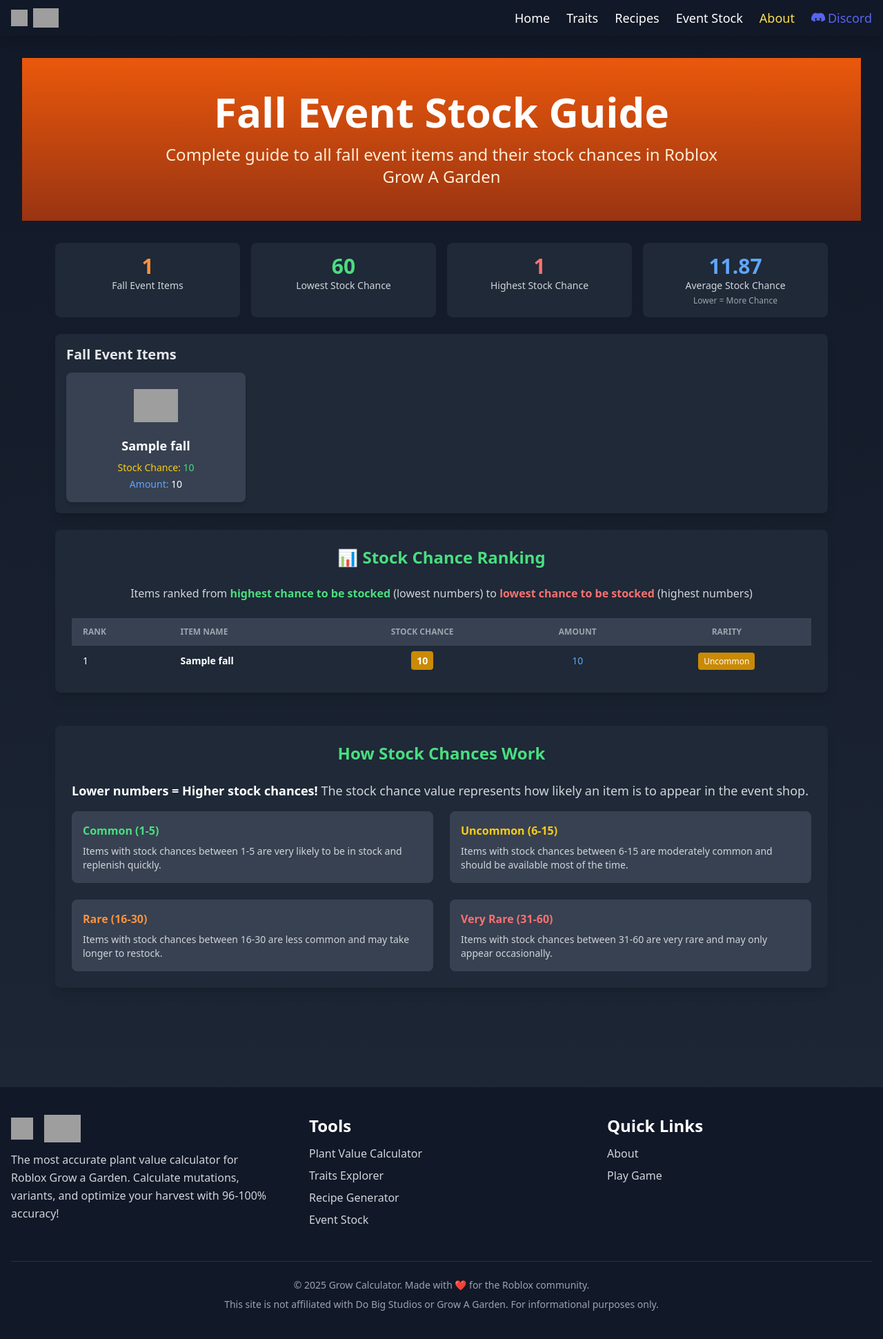
After one commit to NomadWithoutAHome/GrowCaculator-main, a FastAPI app: template templates/event_stock.html in a window 1280 px wide. The commit adds this page. Shown: the whole page at 69% size. Run offline with FastAPI, Linux system fonts and the light colour scheme; the template is opened without the code that fills it: most values are stand-ins (such as "Sample title", 1, 10 or a date in 2020); some libraries are stand-ins or nearby versions; grey boxes are pictures that could not be loaded.

Commit message:
event items

```diff
--- a/sitemap.xml
+++ b/sitemap.xml
@@ -25,6 +25,12 @@
         <priority>0.85</priority>
     </url>
     <url>
+        <loc>https://www.fruitcalculator.dohmboy64.com/event-stock</loc>
+        <lastmod>2025-09-14T00:00:00+00:00</lastmod>
+        <changefreq>weekly</changefreq>
+        <priority>0.85</priority>
+    </url>
+    <url>
         <loc>https://www.fruitcalculator.dohmboy64.com/about</loc>
         <lastmod>2025-09-11T00:00:00+00:00</lastmod>
         <changefreq>monthly</changefreq>
--- a/templates/base.html
+++ b/templates/base.html
@@ -292,6 +292,7 @@
                 <a class="hover:text-green-400 transition-colors" href="/">Home</a>
                 <a class="hover:text-blue-400 transition-colors" href="/traits">Traits</a>
                 <a class="hover:text-orange-400 transition-colors" href="/recipes">Recipes</a>
+                <a class="hover:text-purple-400 transition-colors" href="/event-stock">Event Stock</a>
                 <a class="hover:text-yellow-400 transition-colors text-yellow-300" href="/about">About</a>
                 <a href="https://discord.gg/WcxShmeRZj" target="_blank" rel="noopener" class="hover:text-[#5865F2] text-[#5865F2] transition-colors flex items-center">
                     <svg xmlns="http://www.w3.org/2000/svg" viewBox="0 0 24 24" fill="currentColor" class="w-5 h-5 mr-1"><path d="M20.317 4.369a19.791 19.791 0 0 0-4.885-1.515.074.074 0 0 0-.079.037c-.211.375-.447.864-.614 1.249a18.508 18.508 0 0 0-5.487 0 12.522 12.522 0 0 0-.625-1.249.077.077 0 0 0-.079-.037A19.736 19.736 0 0 0 3.683 4.369a.07.07 0 0 0-.032.027C.533 8.159-.32 11.87.099 15.539a.082.082 0 0 0 .031.056c2.073 1.523 4.084 2.444 6.042 3.053a.077.077 0 0 0 .084-.027c.466-.638.882-1.312 1.236-2.018a.076.076 0 0 0-.041-.104c-.662-.251-1.294-.555-1.91-.892a.077.077 0 0 1-.008-.129c.128-.096.256-.192.378-.291a.074.074 0 0 1 .077-.01c4.012 1.827 8.354 1.827 12.313 0a.075.075 0 0 1 .078.009c.122.099.25.195.378.291a.077.077 0 0 1-.007.129 11.72 11.72 0 0 1-1.911.892.076.076 0 0 0-.04.105c.36.705.776 1.379 1.235 2.018a.076.076 0 0 0 .084.028c1.959-.609 3.97-1.53 6.043-3.053a.077.077 0 0 0 .03-.055c.5-4.09-.838-7.765-3.61-11.143a.061.061 0 0 0-.03-.028ZM8.02 15.331c-.789 0-1.438-.724-1.438-1.612 0-.889.637-1.613 1.438-1.613.807 0 1.45.73 1.438 1.613 0 .888-.637 1.612-1.438 1.612Zm7.974 0c-.788 0-1.438-.724-1.438-1.612 0-.889.637-1.613 1.438-1.613.807 0 1.45.73 1.438 1.613 0 .888-.637 1.612-1.438 1.612Z"/></svg>
@@ -322,6 +323,7 @@
                     <li><a href="/" class="hover:text-green-400 transition-colors">Plant Value Calculator</a></li>
                     <li><a href="/traits" class="hover:text-blue-400 transition-colors">Traits Explorer</a></li>
                     <li><a href="/recipes" class="hover:text-orange-400 transition-colors">Recipe Generator</a></li>
+                    <li><a href="/event-stock" class="hover:text-purple-400 transition-colors">Event Stock</a></li>
                 </ul>
             </div>
             <div>
--- /dev/null
+++ b/templates/event_stock.html
@@ -0,0 +1,228 @@
+{% extends "base.html" %}
+
+{% block title %}Fall Event Stock Guide - Grow Calculator{% endblock %}
+
+{% block description %}Complete guide to fall event items and stock chances in Roblox's Grow a Garden game. View all 30+ seasonal items, their in-game stock probabilities, and optimize your event shop strategy.{% endblock %}
+
+{% block keywords %}roblox grow a garden, roblox game, fall event, event items, stock chances, seasonal items, event shop, grow calculator, maple items, harvest items, event stock guide, fall items stock, roblox event{% endblock %}
+
+{% block og_title %}Fall Event Stock Guide - Roblox Grow a Garden Event Items{% endblock %}
+
+{% block og_description %}Master the fall event in Roblox's Grow a Garden! View all seasonal items, stock chances, and in-game shopping strategies. Lower numbers = higher stock chances.{% endblock %}
+
+{% block twitter_title %}Fall Event Stock Guide - Roblox Grow a Garden{% endblock %}
+
+{% block twitter_description %}Complete fall event item guide for Roblox's Grow a Garden with stock chances. Optimize your seasonal shopping!{% endblock %}
+
+{% block content %}
+<!-- Hero Section -->
+<section class="text-center py-12 bg-gradient-to-b from-orange-600 to-orange-800 text-white">
+    <div class="max-w-4xl mx-auto px-4">
+        <h1 class="text-4xl md:text-6xl font-bold mb-4">Fall Event Stock Guide</h1>
+        <p class="text-xl md:text-2xl text-orange-100">
+            Complete guide to all fall event items and their stock chances in Roblox Grow A Garden
+        </p>
+    </div>
+</section>
+
+<!-- Quick Stats Section -->
+<section class="w-full max-w-6xl mx-auto px-4 mt-8">
+    <div class="grid grid-cols-1 md:grid-cols-4 gap-4">
+        <div class="bg-gray-800 p-4 rounded-lg text-center">
+            <div class="text-3xl font-bold text-orange-400">{{ fall_items|length }}</div>
+            <div class="text-sm text-gray-300">Fall Event Items</div>
+        </div>
+        <div class="bg-gray-800 p-4 rounded-lg text-center">
+            <div class="text-3xl font-bold text-green-400">60</div>
+            <div class="text-sm text-gray-300">Lowest Stock Chance</div>
+        </div>
+        <div class="bg-gray-800 p-4 rounded-lg text-center">
+            <div class="text-3xl font-bold text-red-400">1</div>
+            <div class="text-sm text-gray-300">Highest Stock Chance</div>
+        </div>
+        <div class="bg-gray-800 p-4 rounded-lg text-center">
+            <div class="text-3xl font-bold text-blue-400">11.87</div>
+            <div class="text-sm text-gray-300">Average Stock Chance</div>
+            <div class="text-xs text-gray-400 mt-1">Lower = More Chance</div>
+        </div>
+    </div>
+</section>
+
+<!-- Event Items Grid -->
+<section class="w-full max-w-6xl mx-auto px-4 mt-6">
+    <div class="bg-gray-800 p-4 rounded-lg shadow-lg">
+        <h2 class="text-xl font-semibold mb-3 text-gray-200">Fall Event Items</h2>
+        <div class="grid grid-cols-1 sm:grid-cols-2 md:grid-cols-3 lg:grid-cols-4 gap-4">
+            {% for item_name, item_data in fall_items %}
+            <div class="bg-gray-700 p-4 rounded-lg shadow-md hover:bg-gray-600 transition-colors">
+                <div class="flex flex-col items-center text-center">
+                    <!-- Item Image -->
+                    <div class="w-16 h-16 mb-3 flex items-center justify-center">
+                        <img src="/static/img/placeholder.png" alt="Placeholder" class="w-full h-full object-contain">
+                    </div>
+
+                    <!-- Item Name -->
+                    <h3 class="text-lg font-semibold text-white mb-2">{{ item_name }}</h3>
+
+                    <!-- Stock Chance -->
+                    <div class="text-sm text-gray-300 mb-1">
+                        <span class="text-yellow-400 font-medium">Stock Chance:</span>
+                        <span class="text-green-400">{{ item_data.StockChance }}</span>
+                    </div>
+
+                    <!-- Stock Amount -->
+                    <div class="text-sm text-gray-300">
+                        <span class="text-blue-400 font-medium">Amount:</span>
+                        <span class="text-white">
+                            {% if item_data.StockAmount[0] == item_data.StockAmount[1] %}
+                                {{ item_data.StockAmount[0] }}
+                            {% else %}
+                                {{ item_data.StockAmount[0] }}-{{ item_data.StockAmount[1] }}
+                            {% endif %}
+                        </span>
+                    </div>
+                </div>
+            </div>
+            {% endfor %}
+        </div>
+    </div>
+</section>
+
+<!-- Stock Chance Ranking Section -->
+<section class="w-full max-w-6xl mx-auto px-4 mt-6">
+    <div class="bg-gray-800 p-6 rounded-lg shadow-lg">
+        <h2 class="text-2xl font-bold text-center text-green-400 mb-6">📊 Stock Chance Ranking</h2>
+        <p class="text-gray-300 text-center mb-6">
+            Items ranked from <strong class="text-green-400">highest chance to be stocked</strong> (lowest numbers)
+            to <strong class="text-red-400">lowest chance to be stocked</strong> (highest numbers)
+        </p>
+
+        <div class="overflow-x-auto">
+            <table class="w-full text-sm text-gray-300">
+                <thead class="text-xs text-gray-400 uppercase bg-gray-700">
+                    <tr>
+                        <th class="px-4 py-3 text-left">Rank</th>
+                        <th class="px-4 py-3 text-left">Item Name</th>
+                        <th class="px-4 py-3 text-center">Stock Chance</th>
+                        <th class="px-4 py-3 text-center">Amount</th>
+                        <th class="px-4 py-3 text-center">Rarity</th>
+                    </tr>
+                </thead>
+                <tbody class="divide-y divide-gray-600">
+                    {% for item_name, item_data in fall_items %}
+                    <tr class="hover:bg-gray-700 transition-colors">
+                        <td class="px-4 py-3 font-medium text-white">{{ loop.index }}</td>
+                        <td class="px-4 py-3 font-semibold text-white">{{ item_name }}</td>
+                        <td class="px-4 py-3 text-center">
+                            <span class="px-2 py-1 rounded text-sm font-bold
+                                {% if item_data.StockChance <= 5 %}bg-green-600 text-white
+                                {% elif item_data.StockChance <= 15 %}bg-yellow-600 text-white
+                                {% elif item_data.StockChance <= 30 %}bg-orange-600 text-white
+                                {% else %}bg-red-600 text-white{% endif %}">
+                                {{ item_data.StockChance }}
+                            </span>
+                        </td>
+                        <td class="px-4 py-3 text-center text-blue-400">
+                            {% if item_data.StockAmount[0] == item_data.StockAmount[1] %}
+                                {{ item_data.StockAmount[0] }}
+                            {% else %}
+                                {{ item_data.StockAmount[0] }}-{{ item_data.StockAmount[1] }}
+                            {% endif %}
+                        </td>
+                        <td class="px-4 py-3 text-center">
+                            {% if item_data.StockChance <= 5 %}
+                                <span class="px-2 py-1 bg-green-600 text-white rounded text-xs font-medium">Common</span>
+                            {% elif item_data.StockChance <= 15 %}
+                                <span class="px-2 py-1 bg-yellow-600 text-white rounded text-xs font-medium">Uncommon</span>
+                            {% elif item_data.StockChance <= 30 %}
+                                <span class="px-2 py-1 bg-orange-600 text-white rounded text-xs font-medium">Rare</span>
+                            {% else %}
+                                <span class="px-2 py-1 bg-red-600 text-white rounded text-xs font-medium">Very Rare</span>
+                            {% endif %}
+                        </td>
+                    </tr>
+                    {% endfor %}
+                </tbody>
+            </table>
+        </div>
+
+
+    </div>
+</section>
+
+<!-- Information Section -->
+<section class="w-full max-w-6xl mx-auto px-4 my-12">
+    <div class="bg-gray-800 p-6 rounded-lg shadow-lg">
+        <h2 class="text-2xl font-bold text-center text-green-400 mb-6">How Stock Chances Work</h2>
+        <div class="text-gray-300 space-y-4">
+            <p class="text-lg">
+                <strong class="text-white">Lower numbers = Higher stock chances!</strong> The stock chance value represents how likely an item is to appear in the event shop.
+            </p>
+            <div class="grid grid-cols-1 md:grid-cols-2 gap-6 mt-6">
+                <div class="bg-gray-700 p-4 rounded-lg">
+                    <h3 class="text-green-400 font-semibold mb-2">Common (1-5)</h3>
+                    <p class="text-sm">Items with stock chances between 1-5 are very likely to be in stock and replenish quickly.</p>
+                </div>
+                <div class="bg-gray-700 p-4 rounded-lg">
+                    <h3 class="text-yellow-400 font-semibold mb-2">Uncommon (6-15)</h3>
+                    <p class="text-sm">Items with stock chances between 6-15 are moderately common and should be available most of the time.</p>
+                </div>
+                <div class="bg-gray-700 p-4 rounded-lg">
+                    <h3 class="text-orange-400 font-semibold mb-2">Rare (16-30)</h3>
+                    <p class="text-sm">Items with stock chances between 16-30 are less common and may take longer to restock.</p>
+                </div>
+                <div class="bg-gray-700 p-4 rounded-lg">
+                    <h3 class="text-red-400 font-semibold mb-2">Very Rare (31-60)</h3>
+                    <p class="text-sm">Items with stock chances between 31-60 are very rare and may only appear occasionally.</p>
+                </div>
+            </div>
+        </div>
+    </div>
+</section>
+
+
+{% endblock %}
+
+{% block extra_scripts %}
+<script type="application/ld+json">
+{
+    "@context": "https://schema.org",
+    "@type": "WebPage",
+    "name": "Fall Event Stock Guide - Grow Calculator",
+    "description": "Complete guide to fall event items and stock chances in Roblox Grow A Garden",
+    "url": "https://www.fruitcalculator.dohmboy64.com/event-stock",
+    "mainEntity": {
+        "@type": "ItemList",
+        "name": "Fall Event Items",
+        "description": "List of all fall event items with their stock chances",
+        "numberOfItems": "{{ fall_items|length }}",
+        "itemListElement": [
+            {% for item_name, item_data in fall_items %}
+            {
+                "@type": "Product",
+                "name": "{{ item_name }}",
+                "description": "Fall event item with stock chance {{ item_data.StockChance }}",
+                "additionalProperty": {
+                    "@type": "PropertyValue",
+                    "name": "Stock Chance",
+                    "value": "{{ item_data.StockChance }}"
+                },
+                "offers": {
+                    "@type": "Offer",
+                    "availability": "https://schema.org/InStock",
+                    "priceRange": "{{ item_data.StockAmount[0] }}{% if item_data.StockAmount[0] != item_data.StockAmount[1] %}-{{ item_data.StockAmount[1] }}{% endif %}"
+                }
+            }{% if not loop.last %},{% endif %}
+            {% endfor %}
+        ]
+    },
+    "publisher": {
+        "@type": "Organization",
+        "name": "Grow Calculator",
+        "url": "https://www.fruitcalculator.dohmboy64.com"
+    },
+    "datePublished": "2025-09-14",
+    "dateModified": "2025-09-14"
+}
+</script>
+{% endblock %}
```
Also changed, not shown: data/event/fall_items.json (added, +198 -0 lines), routes/calculator.py (+29 -0 lines).
